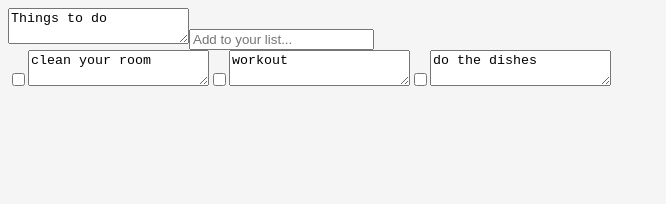
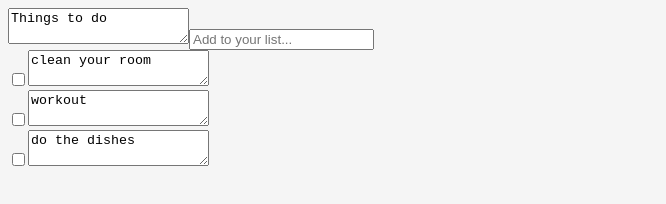
Before and after one commit to guerreiropedr0/To-do-list, a website built with webpack: page src/index.html in a window 1280 px wide. Shown: the whole page, without its empty margins (0-666 px from the left). Built offline with nearby package versions, Linux system fonts and the light colour scheme.

Commit message:
Change div to form and every task is contained

```diff
--- a/src/index.html
+++ b/src/index.html
@@ -14,6 +14,6 @@
     ></script>
   </head>
   <body>
-    <div id="list"></div>
+    <form id="list"></form>
   </body>
 </html>
--- a/src/index.js
+++ b/src/index.js
@@ -26,7 +26,7 @@ function populateDiv() {
     return a.index - b.index;
   });
   for (let i = 0; i < TASKS.length; i += 1) {
-    LIST.innerHTML += `<input type="checkbox"><textarea>${TASKS[i].description}</textarea>`;
+    LIST.innerHTML += `<div><input type="checkbox"><textarea>${TASKS[i].description}</textarea></div>`;
   }
 }
 
```
Also changed, not shown: dist/index.html, dist/main.js.
